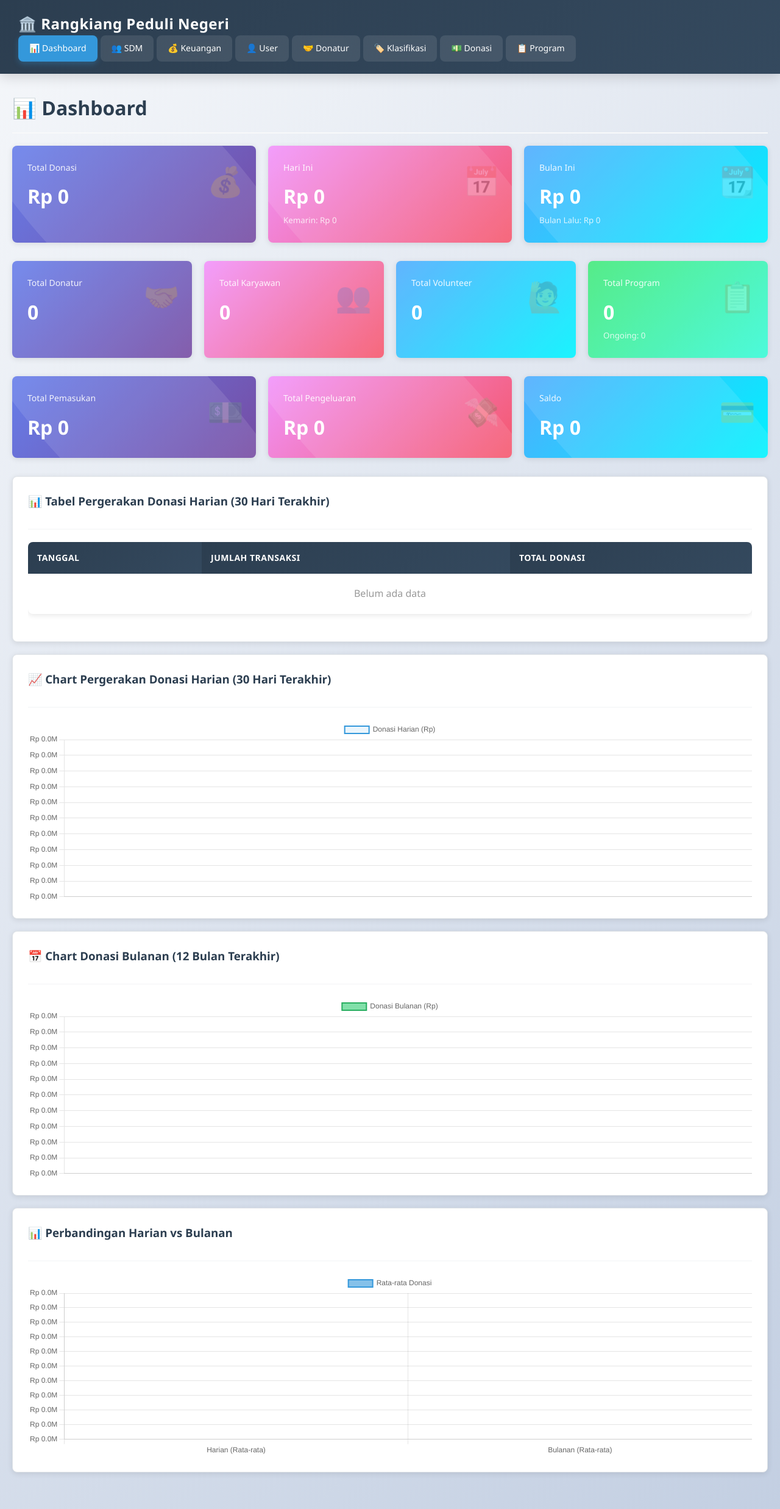
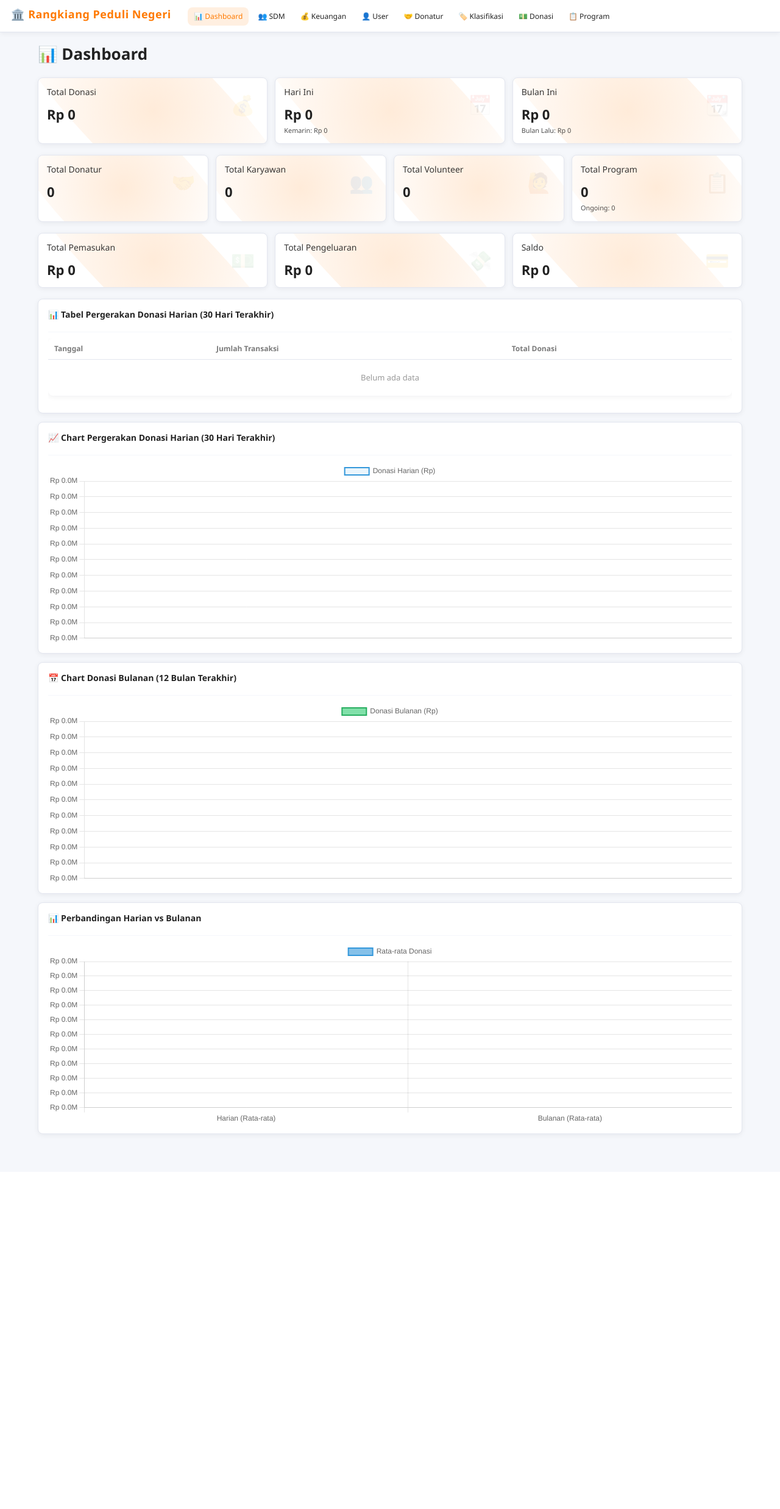
Before and after one commit to hafizulhakim0924-dev/data_satu, a PHP site: page / in a window 1280 px wide. Shown: the whole page at 61% size. After the commit the page ends 1866 px from the top, so only its background shows below. Run offline with PHP 8.4, Linux system fonts and the light colour scheme; data that the repository does not hold is empty.

Commit message:
perbaikan desain css

```diff
--- a/assets/css/style.css
+++ b/assets/css/style.css
@@ -4,20 +4,21 @@
    ============================================ */
 
 :root {
-    --primary-color: #2c3e50;
-    --secondary-color: #3498db;
+    /* Palet baru: putih dominan, oranye aksen */
+    --primary-color: #ff7a00;
+    --secondary-color: #ff9b33;
     --success-color: #27ae60;
     --danger-color: #e74c3c;
     --warning-color: #f39c12;
     --info-color: #17a2b8;
-    --light-bg: #f8f9fa;
-    --dark-text: #2c3e50;
-    --light-text: #6c757d;
-    --border-color: #dee2e6;
-    --shadow: 0 2px 10px rgba(0,0,0,0.1);
-    --shadow-lg: 0 5px 20px rgba(0,0,0,0.15);
+    --light-bg: #f5f7fb;
+    --dark-text: #222222;
+    --light-text: #7a7a7a;
+    --border-color: #e3e6ef;
+    --shadow: 0 2px 8px rgba(15, 23, 42, 0.06);
+    --shadow-lg: 0 5px 18px rgba(15, 23, 42, 0.12);
     --radius: 8px;
-    --transition: all 0.3s ease;
+    --transition: all 0.25s ease;
 }
 
 * {
@@ -28,32 +29,35 @@
 
 body {
     font-family: 'Segoe UI', Tahoma, Geneva, Verdana, sans-serif;
-    background: linear-gradient(135deg, #f5f7fa 0%, #c3cfe2 100%);
+    background: #f5f7fb;
     color: var(--dark-text);
-    line-height: 1.6;
+    line-height: 1.5;
     min-height: 100vh;
+    font-size: 13px;
 }
 
 /* ============================================
    NAVBAR
    ============================================ */
 .navbar {
-    background: linear-gradient(135deg, var(--primary-color) 0%, #34495e 100%);
+    background: #ffffff;
     color: #fff;
-    padding: 20px 30px;
-    box-shadow: var(--shadow-lg);
+    padding: 10px 18px;
+    box-shadow: var(--shadow);
     position: sticky;
     top: 0;
     z-index: 1000;
-    margin-bottom: 30px;
+    margin-bottom: 16px;
+    border-bottom: 1px solid var(--border-color);
 }
 
 .navbar h1 {
     display: inline-block;
-    margin-right: 40px;
-    font-size: 24px;
+    margin-right: 24px;
+    font-size: 18px;
     font-weight: 600;
     letter-spacing: 0.5px;
+    color: var(--primary-color);
 }
 
 .nav-menu {
@@ -64,35 +68,35 @@ body {
 }
 
 .nav-menu a {
-    color: #fff;
+    color: var(--dark-text);
     text-decoration: none;
-    padding: 10px 18px;
+    padding: 6px 10px;
     border-radius: var(--radius);
     display: inline-block;
     transition: var(--transition);
-    font-size: 14px;
+    font-size: 12px;
     font-weight: 500;
-    background: rgba(255,255,255,0.1);
-    backdrop-filter: blur(10px);
+    background: transparent;
 }
 
 .nav-menu a:hover {
-    background: rgba(255,255,255,0.2);
-    transform: translateY(-2px);
+    background: rgba(0,0,0,0.03);
+    transform: translateY(-1px);
 }
 
 .nav-menu a.active {
-    background: var(--secondary-color);
-    box-shadow: 0 4px 10px rgba(52, 152, 219, 0.3);
+    background: rgba(255,122,0,0.12);
+    color: var(--primary-color);
+    box-shadow: none;
 }
 
 /* ============================================
    CONTAINER
    ============================================ */
 .container {
-    max-width: 1400px;
-    margin: 0 auto;
-    padding: 0 20px 40px;
+    max-width: 1180px;
+    margin: 10px auto 24px;
+    padding: 0 12px 24px;
 }
 
 /* ============================================
@@ -101,9 +105,9 @@ body {
 .card {
     background: #fff;
     border-radius: var(--radius);
-    padding: 25px;
+    padding: 14px 16px;
     box-shadow: var(--shadow);
-    margin-bottom: 20px;
+    margin-bottom: 14px;
     transition: var(--transition);
     border: 1px solid var(--border-color);
 }
@@ -114,18 +118,19 @@ body {
 }
 
 .card h2, .card h3 {
-    color: var(--primary-color);
-    margin-bottom: 15px;
+    color: var(--dark-text);
+    margin-bottom: 10px;
     font-weight: 600;
+    font-size: 14px;
 }
 
 .card-header {
     display: flex;
     justify-content: space-between;
     align-items: center;
-    margin-bottom: 20px;
-    padding-bottom: 15px;
-    border-bottom: 2px solid var(--light-bg);
+    margin-bottom: 10px;
+    padding-bottom: 8px;
+    border-bottom: 1px solid var(--light-bg);
 }
 
 /* ============================================
@@ -133,35 +138,36 @@ body {
    ============================================ */
 .grid {
     display: grid;
-    grid-template-columns: repeat(auto-fit, minmax(280px, 1fr));
-    gap: 20px;
-    margin-bottom: 30px;
+    grid-template-columns: repeat(auto-fit, minmax(220px, 1fr));
+    gap: 12px;
+    margin-bottom: 18px;
 }
 
 .grid-2 {
     display: grid;
-    grid-template-columns: repeat(auto-fit, minmax(300px, 1fr));
-    gap: 20px;
+    grid-template-columns: repeat(auto-fit, minmax(260px, 1fr));
+    gap: 14px;
 }
 
 .grid-3 {
     display: grid;
-    grid-template-columns: repeat(auto-fit, minmax(250px, 1fr));
-    gap: 20px;
+    grid-template-columns: repeat(auto-fit, minmax(220px, 1fr));
+    gap: 14px;
 }
 
 /* ============================================
    STATISTICS CARDS
    ============================================ */
 .stat-card {
-    background: linear-gradient(135deg, #667eea 0%, #764ba2 100%);
-    color: #fff;
-    padding: 25px;
+    background: #ffffff;
+    color: var(--dark-text);
+    padding: 12px 14px;
     border-radius: var(--radius);
     box-shadow: var(--shadow);
     transition: var(--transition);
     position: relative;
     overflow: hidden;
+    border: 1px solid var(--border-color);
 }
 
 .stat-card::before {
@@ -171,25 +177,25 @@ body {
     right: -50%;
     width: 200%;
     height: 200%;
-    background: rgba(255,255,255,0.1);
+    background: radial-gradient(circle at center, rgba(255,122,0,0.15), transparent 60%);
     border-radius: 50%;
     transform: rotate(45deg);
 }
 
 .stat-card:nth-child(1) {
-    background: linear-gradient(135deg, #667eea 0%, #764ba2 100%);
+    background: #ffffff;
 }
 
 .stat-card:nth-child(2) {
-    background: linear-gradient(135deg, #f093fb 0%, #f5576c 100%);
+    background: #ffffff;
 }
 
 .stat-card:nth-child(3) {
-    background: linear-gradient(135deg, #4facfe 0%, #00f2fe 100%);
+    background: #ffffff;
 }
 
 .stat-card:nth-child(4) {
-    background: linear-gradient(135deg, #43e97b 0%, #38f9d7 100%);
+    background: #ffffff;
 }
 
 .stat-card:hover {
@@ -207,7 +213,7 @@ body {
 }
 
 .stat-card .big {
-    font-size: 32px;
+    font-size: 22px;
     font-weight: 700;
     position: relative;
     z-index: 1;
@@ -217,39 +223,39 @@ body {
     position: absolute;
     right: 20px;
     top: 20px;
-    font-size: 48px;
-    opacity: 0.2;
+    font-size: 32px;
+    opacity: 0.08;
 }
 
 /* ============================================
    BUTTONS
    ============================================ */
 .btn {
-    padding: 12px 24px;
+    padding: 6px 12px;
     border: none;
     border-radius: var(--radius);
     cursor: pointer;
     text-decoration: none;
     display: inline-block;
     font-weight: 500;
-    font-size: 14px;
+    font-size: 12px;
     transition: var(--transition);
-    box-shadow: var(--shadow);
+    box-shadow: none;
     text-align: center;
 }
 
 .btn:hover {
-    transform: translateY(-2px);
-    box-shadow: var(--shadow-lg);
+    transform: translateY(-1px);
+    box-shadow: var(--shadow);
 }
 
 .btn-primary {
-    background: var(--secondary-color);
+    background: var(--primary-color);
     color: #fff;
 }
 
 .btn-primary:hover {
-    background: #2980b9;
+    background: #ff8d26;
 }
 
 .btn-success {
@@ -294,22 +300,23 @@ table {
     border-radius: var(--radius);
     overflow: hidden;
     box-shadow: var(--shadow);
-    margin-bottom: 20px;
+    margin-bottom: 14px;
 }
 
 table th {
-    background: linear-gradient(135deg, var(--primary-color) 0%, #34495e 100%);
-    color: #fff;
-    padding: 15px;
+    background: #ffffff;
+    color: var(--light-text);
+    padding: 8px 10px;
     text-align: left;
     font-weight: 600;
-    font-size: 14px;
-    text-transform: uppercase;
-    letter-spacing: 0.5px;
+    font-size: 12px;
+    text-transform: none;
+    letter-spacing: 0;
+    border-bottom: 1px solid var(--border-color);
 }
 
 table td {
-    padding: 15px;
+    padding: 8px 10px;
     border-bottom: 1px solid var(--border-color);
 }
 
--- /dev/null
+++ b/huih.txt
@@ -0,0 +1,4 @@
+id	username	password role
+1	owner		1234	owner
+2	intan		1111	admin1
+3	ririn		2222	admin2
```
Also changed, not shown: other parts of assets/css/style.css (+29 -39 lines).
